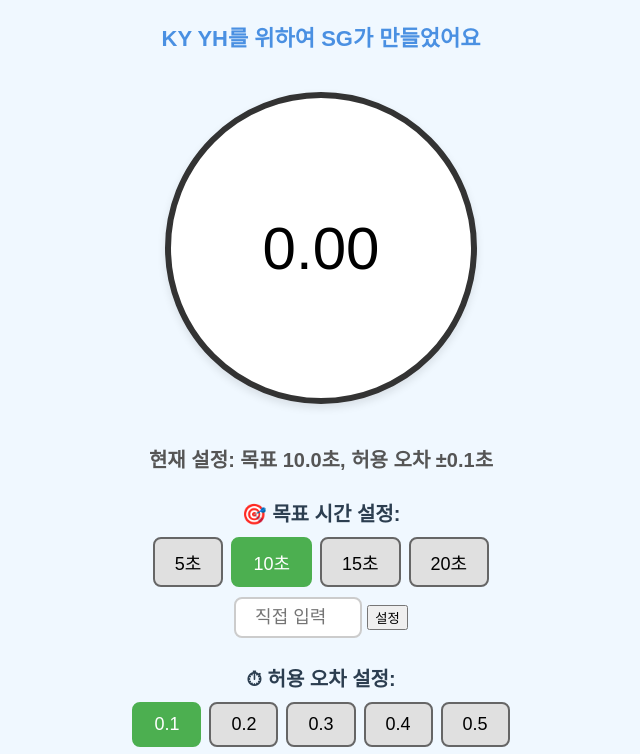
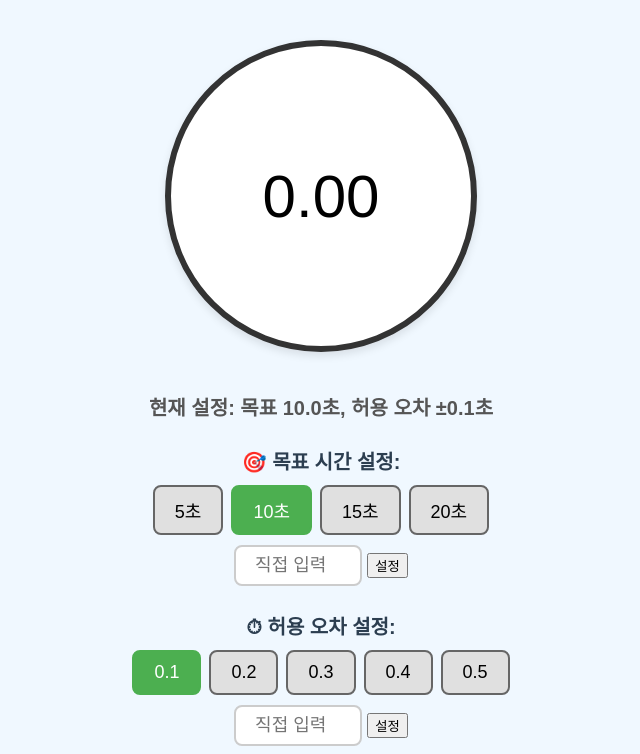
Before and after one commit to Sun764614/timer-challenge, a plain HTML site: page timer_challenge.html in a window 1280 px wide. Shown: the top 754 px of the page, without its empty margins (319-959 px from the left). Drawn offline with Linux system fonts and the light colour scheme.

Commit message:
Update timer_challenge.html

```diff
--- a/timer_challenge.html
+++ b/timer_challenge.html
@@ -170,7 +170,6 @@
   </style>
 </head>
 <body>
-  <div id="header">KY YH를 위하여 SG가 만들었어요</div>
 
   <div id="timerCircle">0.00</div>
 
```
